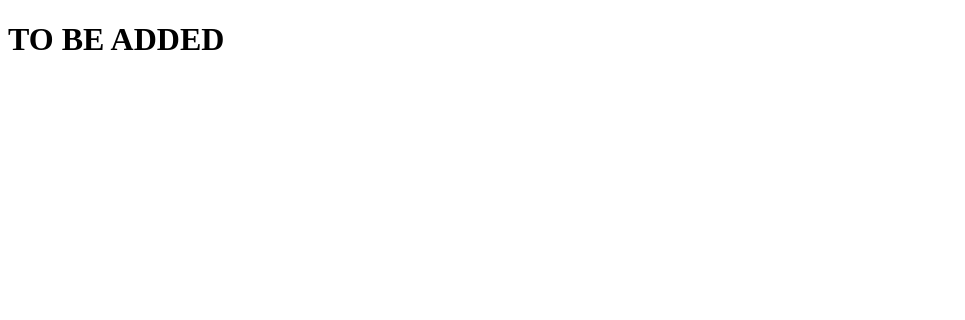
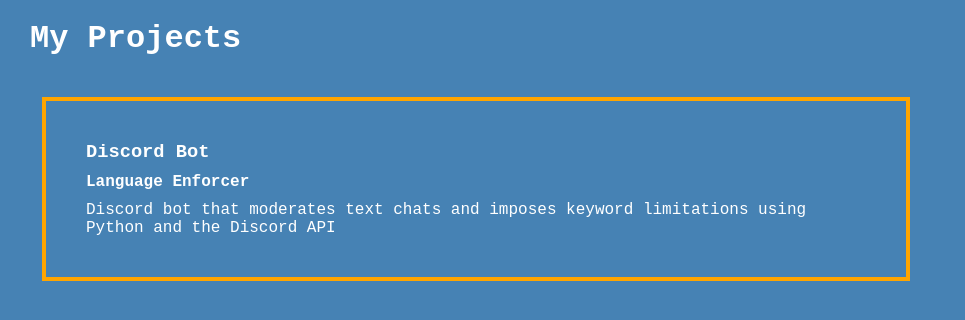
Before and after one commit to jmatulis/old-portfolio, a plain HTML site: page projects.html in a window 1280 px wide. Shown: the whole page, without its empty margins (0-965 px from the left). Drawn offline with Linux system fonts and the light colour scheme.

Commit message:
updating projects tab

```diff
--- /dev/null
+++ b/projects.css
@@ -0,0 +1,18 @@
+div{
+  background-color: ;
+  width: 800px;
+  border: 4px solid orange;
+  padding: 30px;
+  margin: 10px;
+  position:relative;
+  left: 12px;
+  top: 30px;
+  color: white;
+}
+
+*{
+    margin: 10px;
+    background-color: steelblue;
+    color: white;
+    font-family: monospace, sans-serif;
+}
--- a/projects.html
+++ b/projects.html
@@ -4,9 +4,15 @@
     <meta charset="UTF-8">
     <meta http-equiv="X-UA-Compatible" content="IE=edge">
     <meta name="viewport" content="width=device-width, initial-scale=1.0">
-    <title>Document</title>
+    <title>My Projects</title>
+    <link rel="stylesheet" href = "projects.css"/>
 </head>
 <body>
-    <h1>TO BE ADDED</h1>
+    <h1>My Projects</h1>
+    <div>
+          <h3>Discord Bot</h3>
+          <h4>Language Enforcer</h4>
+          <p>Discord bot that moderates text chats and imposes keyword limitations using Python and the Discord API</p>
+    </div>
 </body>
 </html>
```
